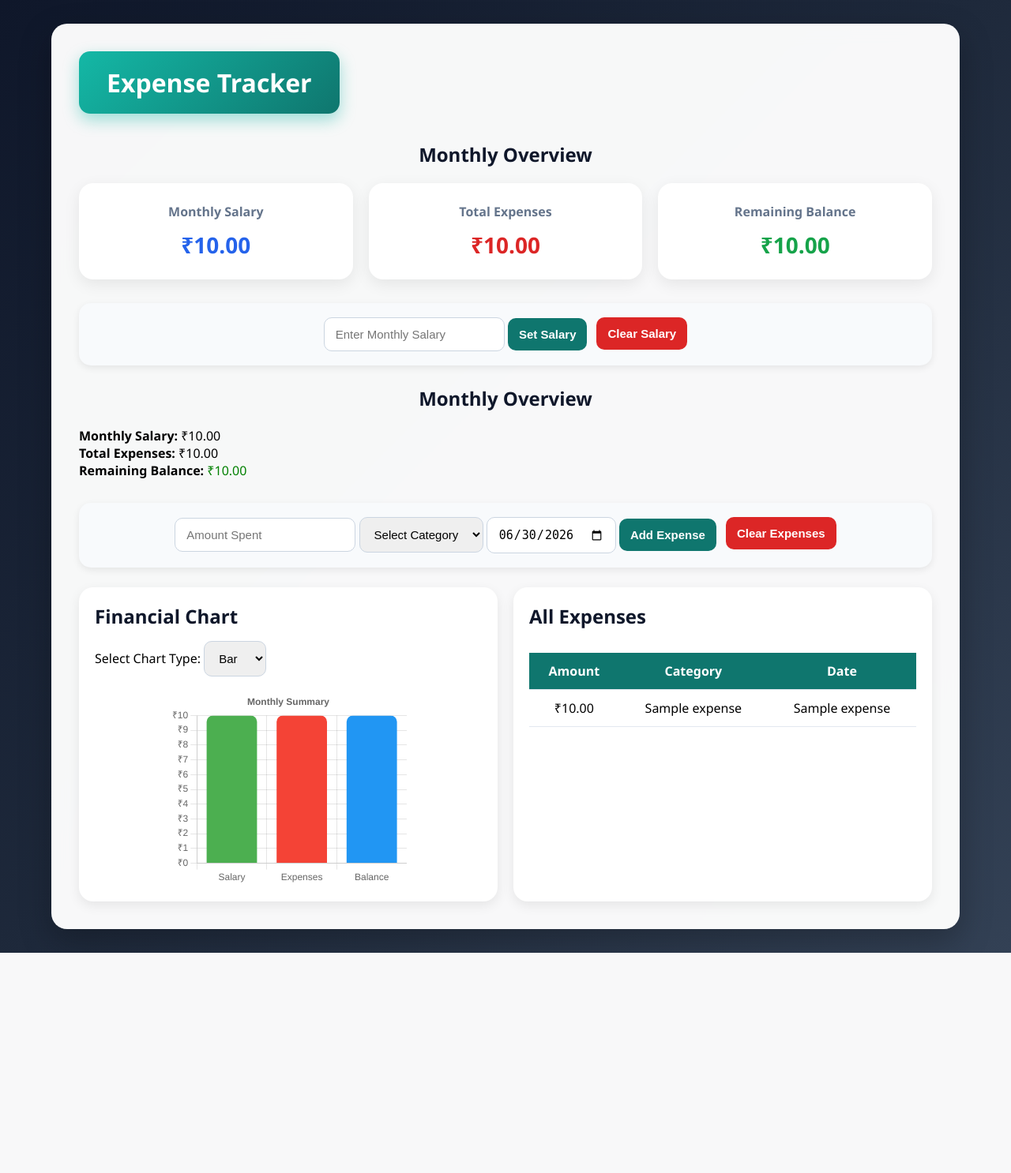
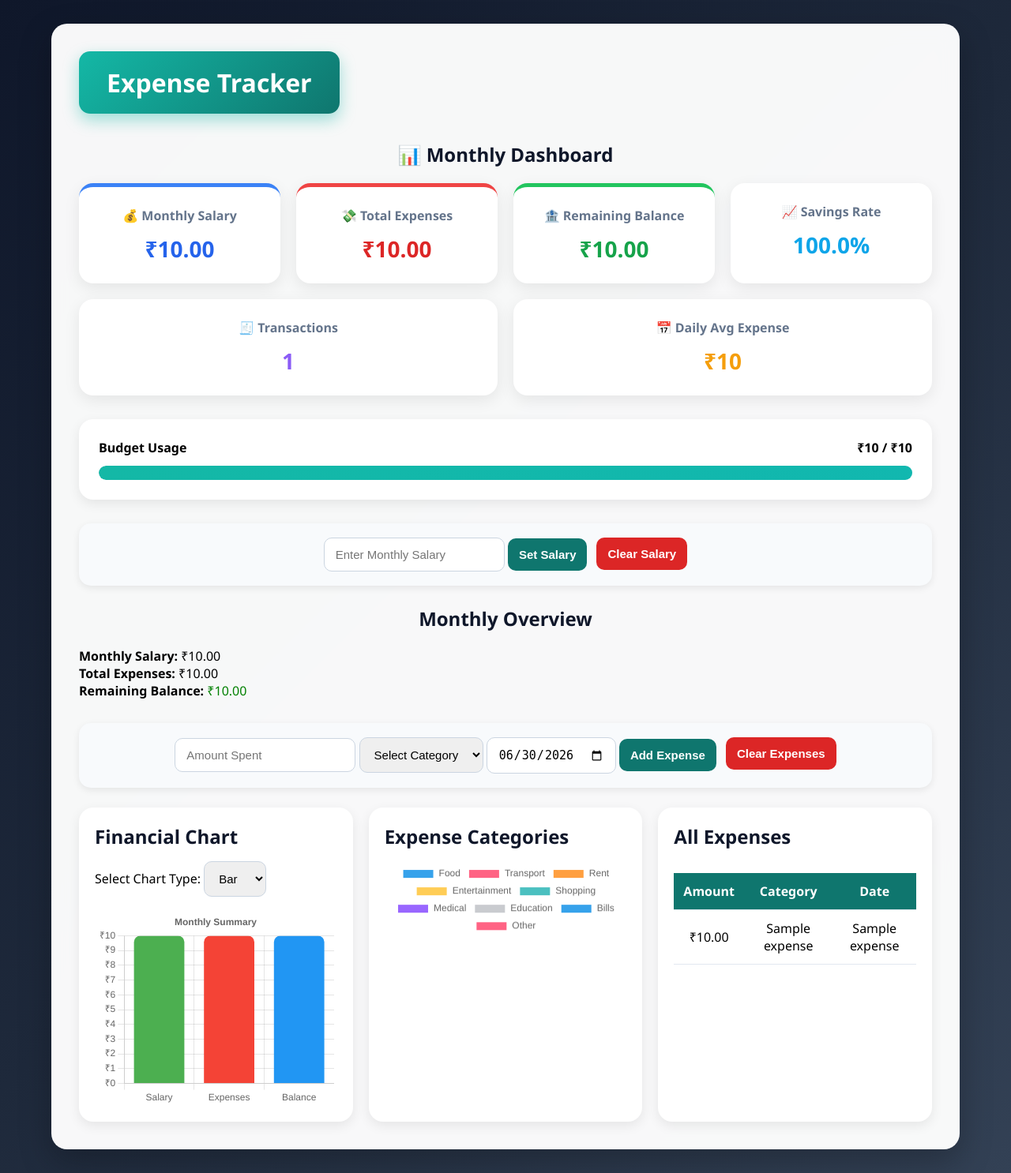
Before and after one commit to abdulsk-25/-Expense-tracker, a Flask app: template templates/index.html in a window 1280 px wide. Shown: the whole page at 79% size. Before the commit the page ends 1207 px from the top, so only its background shows below. Run offline with Flask 3, Linux system fonts and the light colour scheme; the template is opened without the code that fills it: most values are stand-ins (such as "Sample title", 1, 10 or a date in 2020).

Commit message:
Update index.html

```diff
--- a/templates/index.html
+++ b/templates/index.html
@@ -194,6 +194,95 @@ button:hover{
 .balance{
   color:#16a34a;
 }
+/* DASHBOARD */
+
+.salary-card{
+border-top:5px solid #3b82f6;
+}
+
+.expense-card{
+border-top:5px solid #ef4444;
+}
+
+.balance-card{
+border-top:5px solid #22c55e;
+}
+
+.card{
+position:relative;
+overflow:hidden;
+}
+
+.card::before{
+content:'';
+position:absolute;
+width:120%;
+height:120%;
+background:linear-gradient(
+135deg,
+transparent,
+rgba(255,255,255,.3),
+transparent
+);
+
+top:-100%;
+left:-100%;
+transition:.7s;
+}
+
+.card:hover::before{
+top:100%;
+left:100%;
+}
+
+.budget-box{
+
+margin-top:30px;
+background:white;
+padding:25px;
+border-radius:18px;
+box-shadow:0 5px 15px rgba(0,0,0,.08);
+
+}
+
+.budget-text{
+display:flex;
+justify-content:space-between;
+font-weight:600;
+margin-bottom:12px;
+}
+
+.progress{
+
+height:18px;
+background:#e2e8f0;
+border-radius:20px;
+overflow:hidden;
+
+}
+
+.progress-fill{
+
+height:100%;
+border-radius:20px;
+
+background:linear-gradient(
+90deg,
+#14b8a6,
+#06b6d4,
+#3b82f6
+);
+
+animation:loadBar 1.5s ease;
+}
+
+@keyframes loadBar{
+
+from{
+width:0;
+}
+
+}
 
 /* CHART + TABLE */
 
@@ -284,23 +373,80 @@ tr:hover{
     <h1>Expense Tracker</h1>
 <div class="overview">
 
-  <h2>Monthly Overview</h2>
+ <!-- IMPROVED MONTHLY OVERVIEW -->
+
+<div class="overview">
+
+<h2>📊 Monthly Dashboard</h2>
 
 <div class="overview-cards">
 
-      <div class="card">
-          <h3>Monthly Salary</h3>
+<div class="card salary-card">
+<h3>💰 Monthly Salary</h3>
 <p class="salary">₹{{ "%.2f"|format(monthly_salary) }}</p>
 </div>
 
-      <div class="card">
-          <h3>Total Expenses</h3>
+<div class="card expense-card">
+<h3>💸 Total Expenses</h3>
 <p class="expense">₹{{ "%.2f"|format(monthly_expense) }}</p>
 </div>
 
+<div class="card balance-card">
+<h3>🏦 Remaining Balance</h3>
+<p class="balance">
+₹{{ "%.2f"|format(balance) }}
+</p>
+</div>
+
 <div class="card">
-          <h3>Remaining Balance</h3>
-          <p class="balance">₹{{ "%.2f"|format(balance) }}</p>
+<h3>📈 Savings Rate</h3>
+<p style="color:#0ea5e9">
+{{ ((balance/monthly_salary)*100)|round(1) if monthly_salary>0 else 0 }}%
+</p>
+</div>
+
+<div class="card">
+<h3>🧾 Transactions</h3>
+<p style="color:#8b5cf6">
+{{ expenses|length }}
+</p>
+</div>
+
+<div class="card">
+<h3>📅 Daily Avg Expense</h3>
+<p style="color:#f59e0b">
+₹{{ (monthly_expense/30)|round(2) }}
+</p>
+</div>
+
+</div>
+
+<!-- Budget Progress -->
+
+<div class="budget-box">
+
+<div class="budget-text">
+
+<span>Budget Usage</span>
+
+<span>
+₹{{ "%.0f"|format(monthly_expense) }}
+/
+₹{{ "%.0f"|format(monthly_salary) }}
+</span>
+
+</div>
+
+<div class="progress">
+
+<div
+class="progress-fill"
+style="width:
+{{ ((monthly_expense/monthly_salary)*100) if monthly_salary>0 else 0 }}%">
+</div>
+
+</div>
+
 </div>
 
 </div>
@@ -359,24 +505,46 @@ tr:hover{
 
     <!-- Flex layout: Chart + Expenses Table -->
     <div class="flex-display">
+
   <!-- Financial Chart -->
   <div class="chart-container">
+
     <h2>Financial Chart</h2>
+
     <label for="chartType">Select Chart Type:</label>
+
     <select id="chartType">
       <option value="bar">Bar</option>
       <option value="pie">Pie</option>
       <option value="line">Line</option>
     </select>
+
     <canvas id="financeChart" height="250"></canvas>
+
+  </div>
+
+  <!-- Expense Category Chart -->
+  <div class="chart-container">
+
+    <h2>Expense Categories</h2>
+
+    <canvas id="categoryChart" height="250"></canvas>
+
   </div>
 
   <!-- All Expenses Table -->
   <div class="expense-table">
+
     <h2>All Expenses</h2>
+
     <div style="overflow-x:auto;">
       <table>
-            <tr><th>Amount</th><th>Category</th><th>Date</th></tr>
+        <tr>
+          <th>Amount</th>
+          <th>Category</th>
+          <th>Date</th>
+        </tr>
+
         {% for e in expenses %}
         <tr>
           <td>₹{{ "%.2f"|format(e[1]) }}</td>
@@ -384,8 +552,12 @@ tr:hover{
           <td>{{ e[3] }}</td>
         </tr>
         {% endfor %}
+
       </table>
     </div>
+
+  </div>
+
 </div>
     </div>
 
@@ -447,6 +619,41 @@ tr:hover{
           } : {}
         };
       }
+      new Chart(
+document.getElementById('categoryChart'),
+{
+type:'doughnut',
+data:{
+labels:[
+'Food',
+'Transport',
+'Rent',
+'Entertainment',
+'Shopping',
+'Medical',
+'Education',
+'Bills',
+'Other'
+],
+
+datasets:[{
+
+data:[
+{{ food }},
+{{ transport }},
+{{ rent }},
+{{ entertainment }},
+{{ shopping }},
+{{ medical }},
+{{ education }},
+{{ bills }},
+{{ other }}
+]
+
+}]
+}
+}
+)
 
       document.getElementById('dateInput').valueAsDate = new Date();
     </script>
```
Lines whose indentation alone changed are shown as unchanged.
